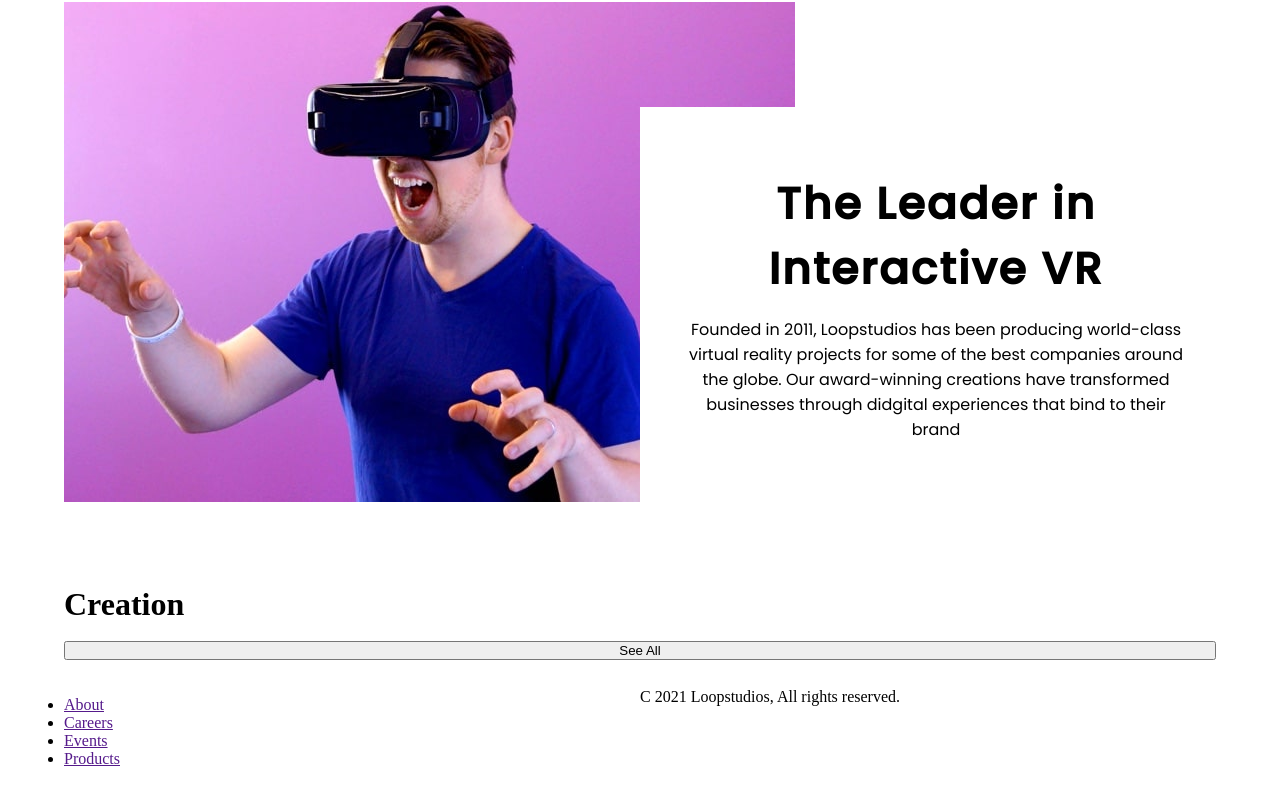
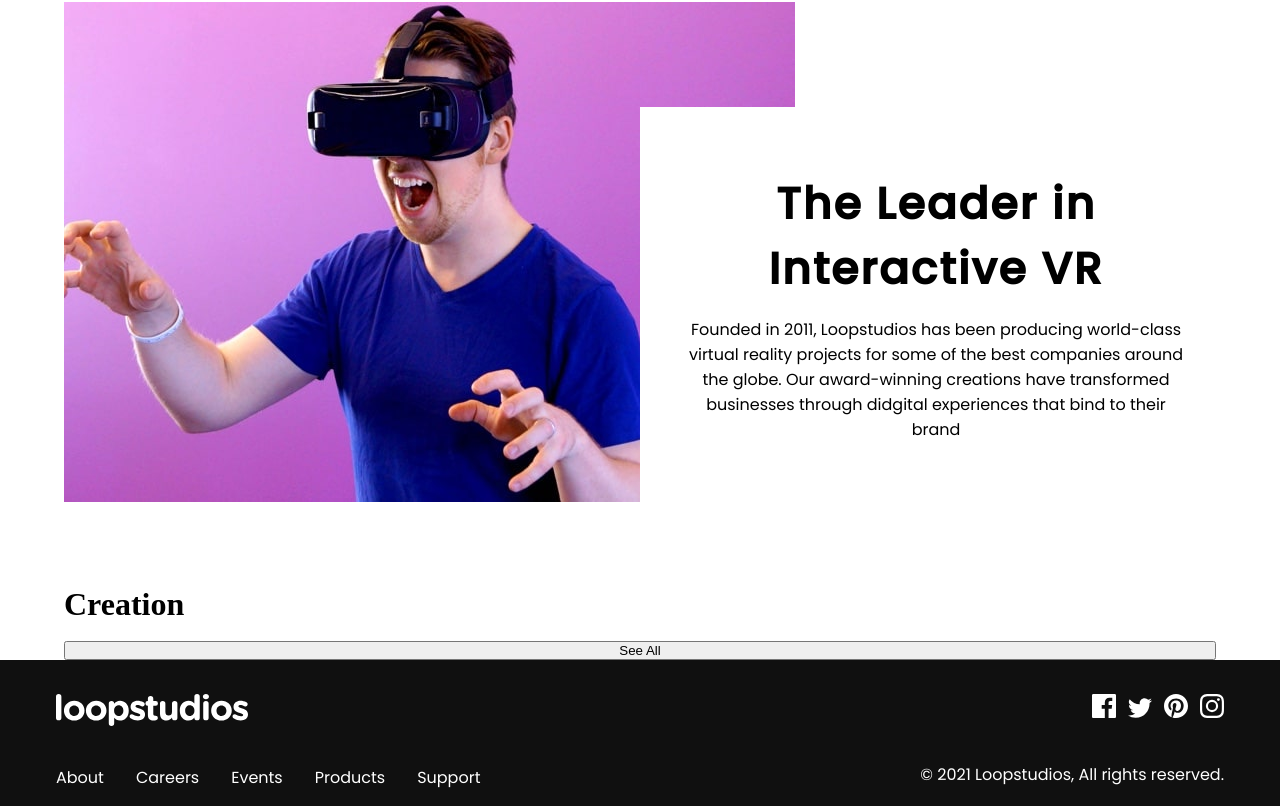
Before and after one commit to Damkols/loopstudios, a React (Create React App) app: page / in a window 1280 px wide. Shown: the part 878-1684 px from the top of the page. Before the commit the page ends 1646 px from the top, so only its background shows below. Built offline with nearby package versions, Linux system fonts and the light colour scheme.

Commit message:
styled footer and fixed svg bugs

```diff
--- a/src/App.scss
+++ b/src/App.scss
@@ -1,4 +1,6 @@
 @import url("https://fonts.googleapis.com/css2?family=Poppins:ital,wght@0,200;0,300;0,400;0,500;1,200&display=swap");
+@import url("https://fonts.googleapis.com/css2?family=Lato:wght@300;400;700;900&display=swap");
+
 * {
   margin: 0;
   padding: 0;
--- a/src/components/Footer/Footer.jsx
+++ b/src/components/Footer/Footer.jsx
@@ -1,14 +1,15 @@
 import React from "react";
 import "./Footer.scss";
-import facebook from "../../assets/icon-facebook.svg";
-import twitter from "../../assets/icon-twitter.svg";
-import instagram from "../../assets/icon-instagram.svg";
-import pinterest from "../../assets/icon-pinterest.svg";
+import Facebook from "../../assets/icon-facebook.svg";
+import Twitter from "../../assets/icon-twitter.svg";
+import Instagram from "../../assets/icon-instagram.svg";
+import Pinterest from "../../assets/icon-pinterest.svg";
 import Logo from "../../assets/logo.svg";
 
 const Footer = () => {
   return (
     <div className="footer">
+      <div className="container">
         <div className="right">
           <div className="logo">
             <img src={Logo} alt="" />
@@ -26,17 +27,21 @@
             <li>
               <a href="">Products</a>
             </li>
+            <li>
+              <a href="">Support</a>
+            </li>
           </ul>
         </div>
         <div className="left">
           <div className="socials">
-          <img src={facebook} alt="" />
-          <img src={twitter} alt="" />
-          <img src={pinterest} alt="" />
-          <img src={instagram} alt="" />
+            <img src={Facebook} alt="" />
+            <img src={Twitter} alt="" />
+            <img src={Pinterest} alt="" />
+            <img src={Instagram} alt="" />
           </div>
           <div className="copyrights">
-          <p> C 2021 Loopstudios, All rights reserved.</p>
+            <p> &copy; 2021 Loopstudios, All rights reserved.</p>
+          </div>
         </div>
       </div>
     </div>
--- a/src/components/Footer/Footer.scss
+++ b/src/components/Footer/Footer.scss
@@ -1,12 +1,95 @@
 .footer {
-  width: min(90%, 1200px);
+  width: 100%;
+  background: #101010;
+
+  .container {
+    width: min(95%, 1200px);
     margin-inline: auto;
+    display: flex;
+    padding: 1rem;
+    @media (max-width: 725px) {
+      flex-direction: column;
+      padding: 2.75rem;
+    }
 
-  display: flex;
     .right {
       flex: 1;
+
+      @media (max-width: 725px) {
+        display: flex;
+        flex-direction: column;
+        justify-content: center;
+        align-items: center;
       }
+
+      .logo {
+        padding: 3% 0;
+        @media (max-width: 900px) {
+          padding: 2%;
+        }
+        img {
+        }
+      }
+
+      .links {
+        display: flex;
+        padding: 3% 0 0;
+        @media (max-width: 725px) {
+          flex-direction: column;
+        }
+        li {
+          list-style: none;
+          margin-right: 2rem;
+          @media (max-width: 900px) {
+            margin-right: 1rem;
+          }
+          @media (max-width: 725px) {
+            font-size: 1.25rem;
+            margin-bottom: 1rem;
+            margin-right: 0;
+            text-align: center;
+
+            &:last-child {
+              margin-bottom: 0;
+            }
+          }
+
+          a {
+            text-decoration: none;
+            color: #fff;
+            font-family: "Poppins", sans-serif;
+          }
+        }
+      }
+    }
+
     .left {
       flex: 1;
+      display: flex;
+      flex-direction: column;
+      align-items: flex-end;
+      @media (max-width: 725px) {
+        justify-content: center;
+        align-items: center;
+        padding: 2.75rem 0 0;
+      }
+      .socials {
+        padding: 3% 0;
+        @media (max-width: 900px) {
+          padding: 2%;
+        }
+        img {
+          margin-left: 0.75rem;
         }
       }
+      .copyrights {
+        padding: 4% 0 0;
+        font-family: "Poppins", sans-serif;
+        color: #fff;
+        @media (max-width: 725px) {
+          padding: 0 0 0;
+        }
+      }
+    }
+  }
+}
--- a/src/components/Landing/Landing.scss
+++ b/src/components/Landing/Landing.scss
@@ -28,6 +28,7 @@
       border: 3px solid #fff;
       padding: 2rem 7rem 2rem 3rem;
       letter-spacing: 2px;
+      font-family: "Lato", sans-serif;
 
       @media (max-width: 725px) {
         width: 90%;
--- a/src/components/Navbar/NavBar.scss
+++ b/src/components/Navbar/NavBar.scss
@@ -63,6 +63,7 @@
         a {
           color: #fff;
           text-decoration: none;
+          font-family: "Poppins", sans-serif;
         }
       }
     }
```
Lines whose indentation alone changed are shown as unchanged.
